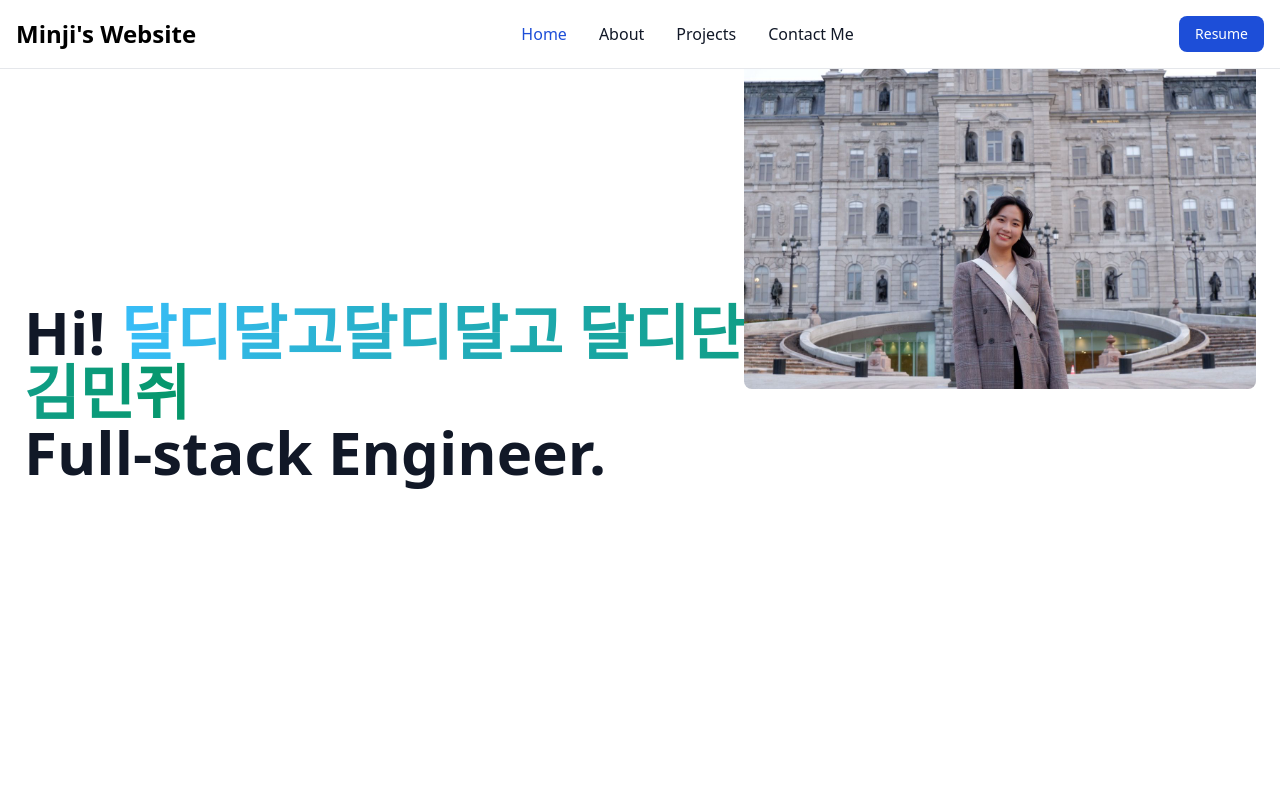
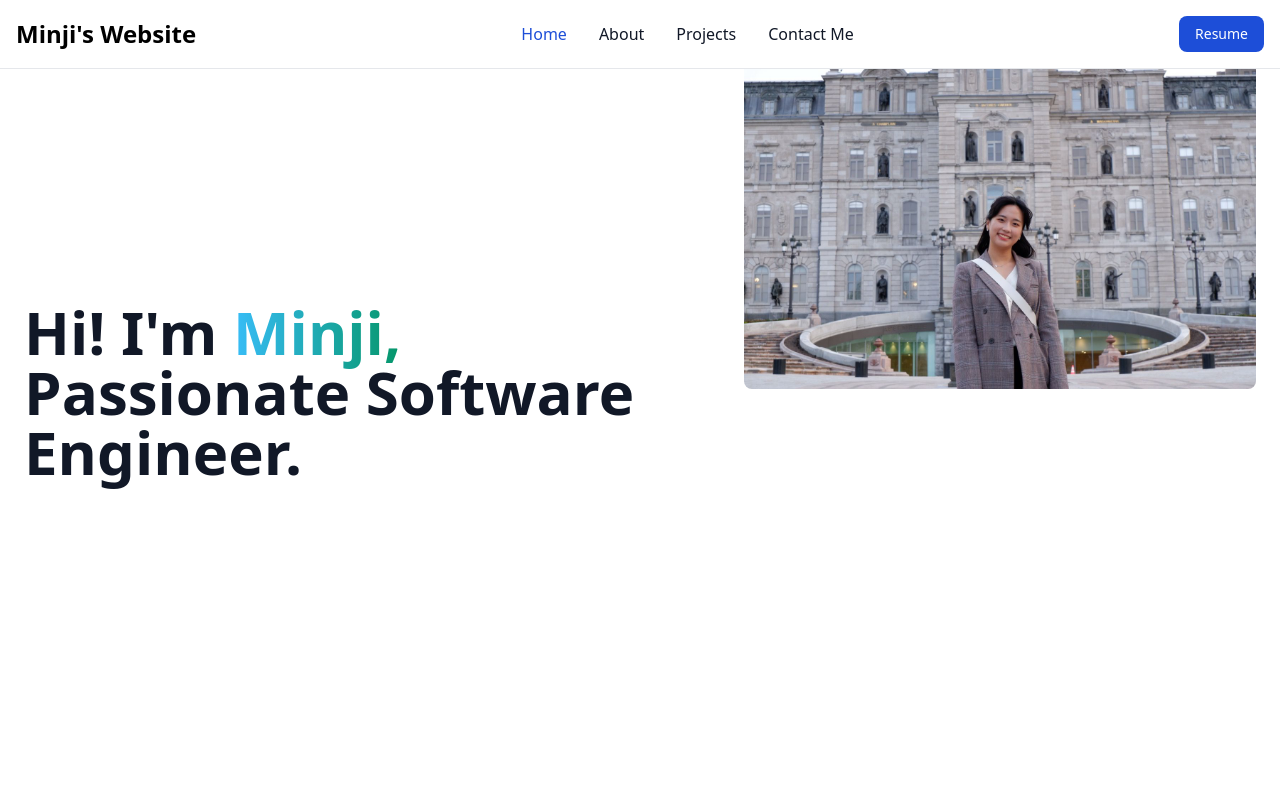
Before and after one commit to minjikim19/minji-website, a Gatsby site: page / in a window 1280 px wide. Shown: the top 797 px of the page. Built offline with nearby package versions, Linux system fonts and the light colour scheme; Gatsby itself is replaced by a stand-in of ours.

Commit message:
Fixed main

```diff
--- a/src/components/main.tsx
+++ b/src/components/main.tsx
@@ -6,12 +6,12 @@ const Main = () => {
     <div className="w-full max-w-screen-xl mx-auto p-6 md:py-12 flex h-screen">
       <div className="m-auto">
         <h1 className="mb-4 text-3xl font-extrabold text-gray-900 dark:text-white md:text-5xl lg:text-6xl">
-          Hi!{" "}
+          Hi! I'm{" "}
           <span className="text-transparent bg-clip-text bg-gradient-to-r to-emerald-600 from-sky-400">
-            달디달고달디달고 달디단 김민쥐
+            Minji,
           </span>
           <br />
-          Full-stack Engineer.
+          Passionate Software Engineer.
         </h1>
         <p className="text-lg font-normal text-gray-500 lg:text-xl dark:text-gray-400"></p>
       </div>
```
